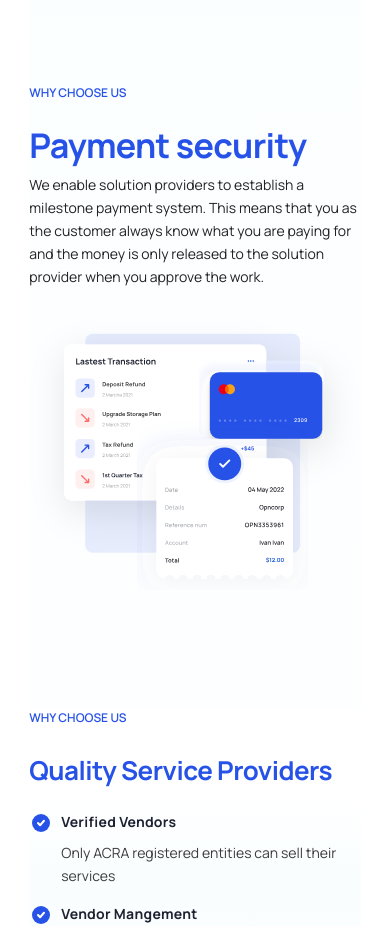
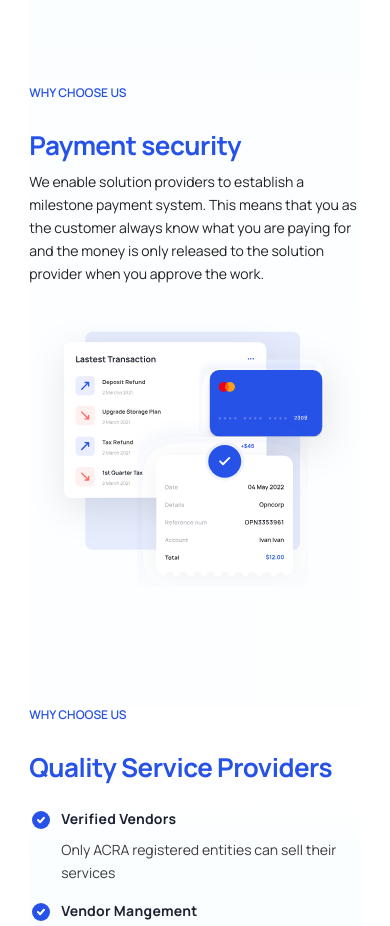
Before and after one commit to bryansumague/opncorp, a React (Create React App) app: page / in a window 390 px wide. Shown: the part 1360-2286 px from the top of the page. Built offline with nearby package versions, Linux system fonts and the light colour scheme.

Commit message:
Fixed broken tablet font design

```diff
--- a/src/common/Explore.tsx
+++ b/src/common/Explore.tsx
@@ -31,7 +31,7 @@ function Explore() {
 					variant={'h4'}
 					sx={{
 						fontWeight: 700,
-						fontSize: { xs: '26px', sm: '48px', md: '48px' },
+						fontSize: { xs: '26px', sm: '40px', md: '48px' },
 						lineHeight: '125%',
 						letterSpacing: '-0.02em',
 					}}
--- a/src/common/Features.tsx
+++ b/src/common/Features.tsx
@@ -32,7 +32,7 @@ function FeaturesBox() {
 					<Typography
 						sx={{
 							fontWeight: 700,
-							fontSize: { xs: '26px', sm: '48px', md: '48px' },
+							fontSize: { xs: '26px', sm: '40px', md: '48px' },
 							lineHeight: '125%',
 							letterSpacing: { xs: '-0.02em', sm: 'none', md: 'none' },
 						}}
--- a/src/common/PaymentSecurity.tsx
+++ b/src/common/PaymentSecurity.tsx
@@ -32,7 +32,7 @@ function PaymentSecurity() {
 						variant={'h4'}
 						sx={{
 							fontWeight: 700,
-							fontSize: { sm: '24px', md: '48px' },
+							fontSize: { xs: '26px', sm: '40px', md: '48px' },
 
 							lineHeight: '32px',
 							letterSpacing: '-0.02em',
--- a/src/common/Providers.tsx
+++ b/src/common/Providers.tsx
@@ -43,7 +43,7 @@ function ProviderServices() {
 					<Typography
 						sx={{
 							fontWeight: 700,
-							fontSize: { xs: '26px', sm: '48px', md: '48px' },
+							fontSize: { xs: '26px', sm: '40px', md: '48px' },
 							lineHeight: '125%',
 							letterSpacing: { xs: '-0.02em', sm: 'none', md: 'none' },
 						}}
```
